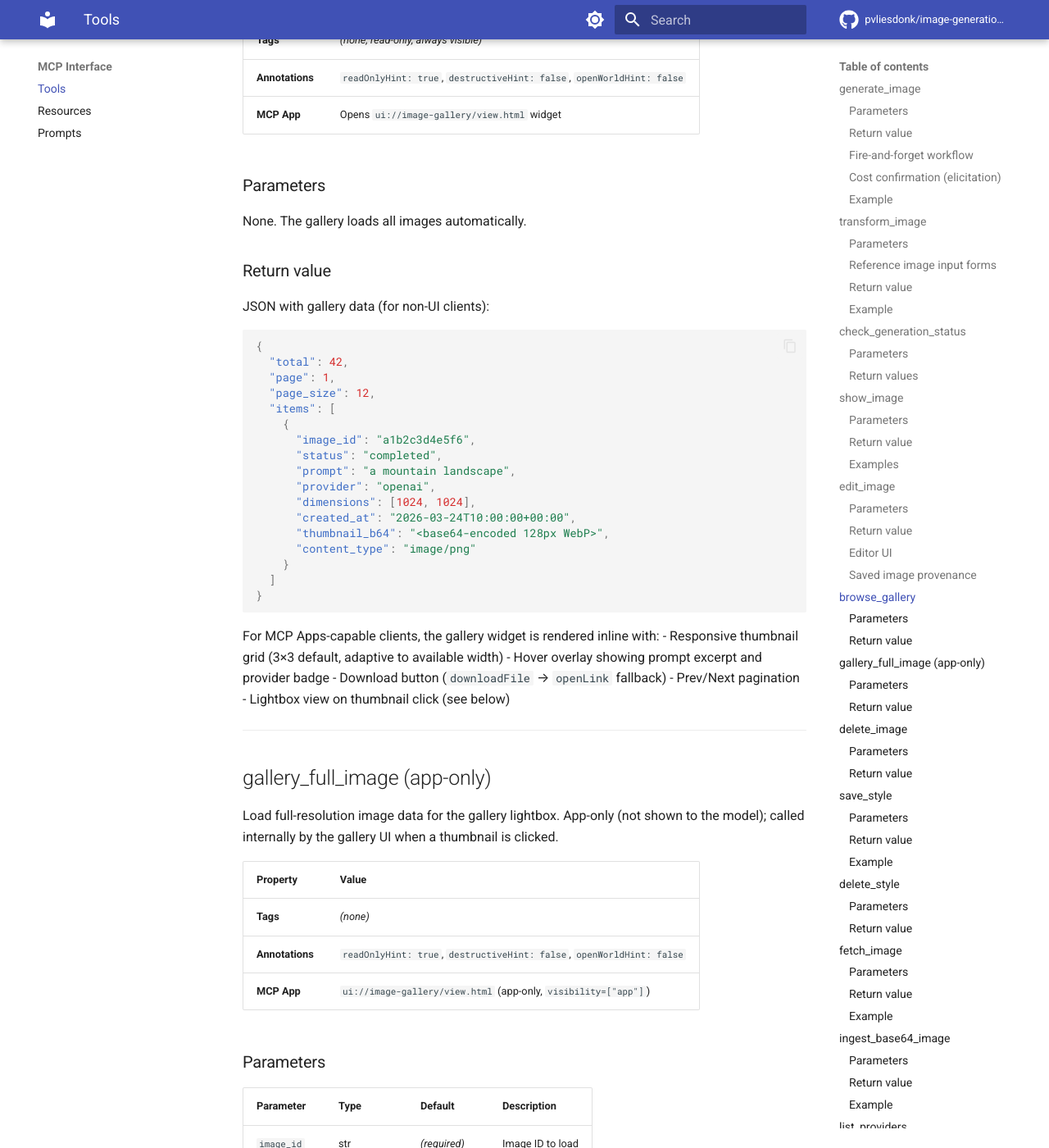
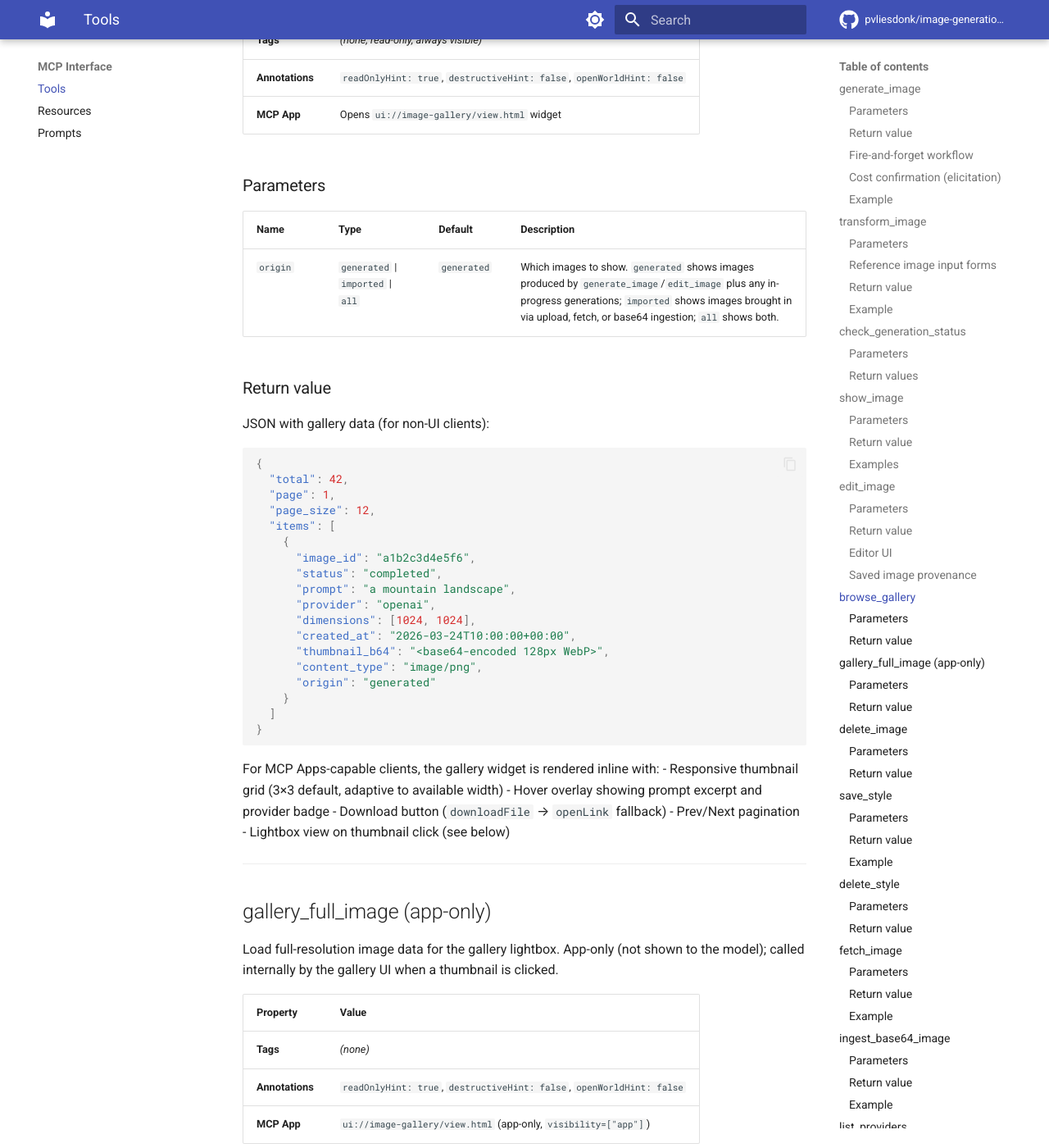
Before and after one commit to pvliesdonk/image-generation-mcp, an MkDocs documentation site: the page built from docs/tools.md, in a window 1280 px wide and 1400 px high, scrolled down 10785 px. Shown: the whole window at 82% size. Built offline with MkDocs 1.6.1 and Material for MkDocs 9.7.7, drawn with Linux system fonts in a browser that asks for light colours; comment, search, counter and statistics services are not loaded; the version menu is left out.

Commit message:
docs(gallery): document browse_gallery origin filter (#305)

```diff
--- a/docs/tools.md
+++ b/docs/tools.md
@@ -325,7 +325,9 @@ Open an interactive visual gallery of all generated images. The gallery renders
 
 ### Parameters
 
-None. The gallery loads all images automatically.
+| Name | Type | Default | Description |
+|------|------|---------|-------------|
+| `origin` | `generated` \| `imported` \| `all` | `generated` | Which images to show. `generated` shows images produced by `generate_image`/`edit_image` plus any in-progress generations; `imported` shows images brought in via upload, fetch, or base64 ingestion; `all` shows both. |
 
 ### Return value
 
@@ -345,7 +347,8 @@ JSON with gallery data (for non-UI clients):
       "dimensions": [1024, 1024],
       "created_at": "2026-03-24T10:00:00+00:00",
       "thumbnail_b64": "<base64-encoded 128px WebP>",
-      "content_type": "image/png"
+      "content_type": "image/png",
+      "origin": "generated"
     }
   ]
 }
```
